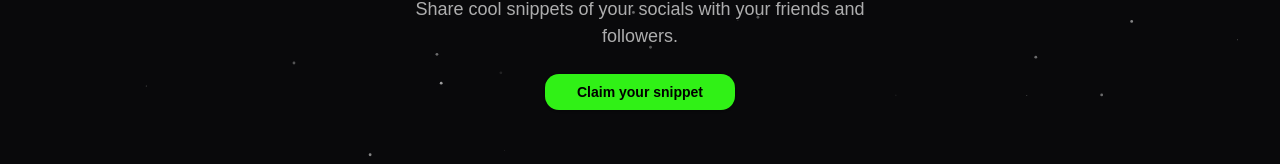
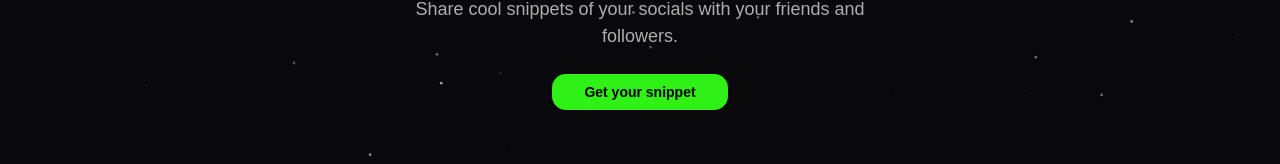
Before and after one commit to subhraneel2005/clip2cash, a Next.js app: page / in a window 1280 px wide. Shown: the part 484-648 px from the top of the page. Built offline with nearby package versions, Linux system fonts and the light colour scheme; no server answers; a web font is replaced by a local one.

Commit message:
conditionally rendering the route for user

```diff
--- a/src/components/pages-components/Email-Page.tsx
+++ b/src/components/pages-components/Email-Page.tsx
@@ -2,10 +2,36 @@
 import { Button } from "@/components/ui/button";
 import { useState } from "react";
 import { AnimatedShinyTextDemo } from "../base-components/AnimatedShinyTextDemo";
-import Link from "next/link";
+import { useRouter } from "next/navigation";
+import { toast } from "sonner";
 
 export default function EmailPage() {
   const [isLoading, setIsLoading] = useState(false);
+  const router = useRouter();
+
+  const handleClick = async (e: React.MouseEvent) => {
+    e.preventDefault();
+    setIsLoading(true);
+
+    try {
+      const response = await fetch('/api/getUserSnippet');
+
+      if (response.ok) {
+        // User has a snippet, redirect to dashboard
+        router.push('/dashboard');
+      } else if (response.status === 404) {
+        // User doesn't have a snippet, redirect to create one
+        router.push('/profile-details');
+      } else if (response.status === 401) {
+        toast.error('Please sign in first');
+      }
+    } catch (error) {
+      console.error('Error checking snippet:', error);
+      toast.error('Something went wrong');
+    } finally {
+      setIsLoading(false);
+    }
+  };
 
   return (
     <div className="min-h-screen flex items-center justify-center">
@@ -22,16 +48,13 @@ export default function EmailPage() {
         <p className="lg:max-w-[550px] max-w-[275px] px-3 bio text-[12px] lg:text-[18px] mt-6 mb-6">
           Share cool snippets of your socials with your friends and followers.
         </p>
-          <Link href={'/profile-details'} className="flex items-center justify-center">
-            <Button
-              type="submit"
-              size="icon"
-              disabled={isLoading}
-              className="w-full lg:w-auto bg-[#30F116] hover:bg-[#27C112] text-black font-semibold px-8"
-            >
-              {isLoading ? "Claiming..." : "Claim your snippet"}
-            </Button>
-          </Link>
+        <Button
+          onClick={handleClick}
+          disabled={isLoading}
+          className="w-full lg:w-auto bg-[#30F116] hover:bg-[#27C112] text-black font-semibold px-8"
+        >
+          {isLoading ? "Please wait..." : "Get your snippet"}
+        </Button>
       </div>
     </div>
   );
```
